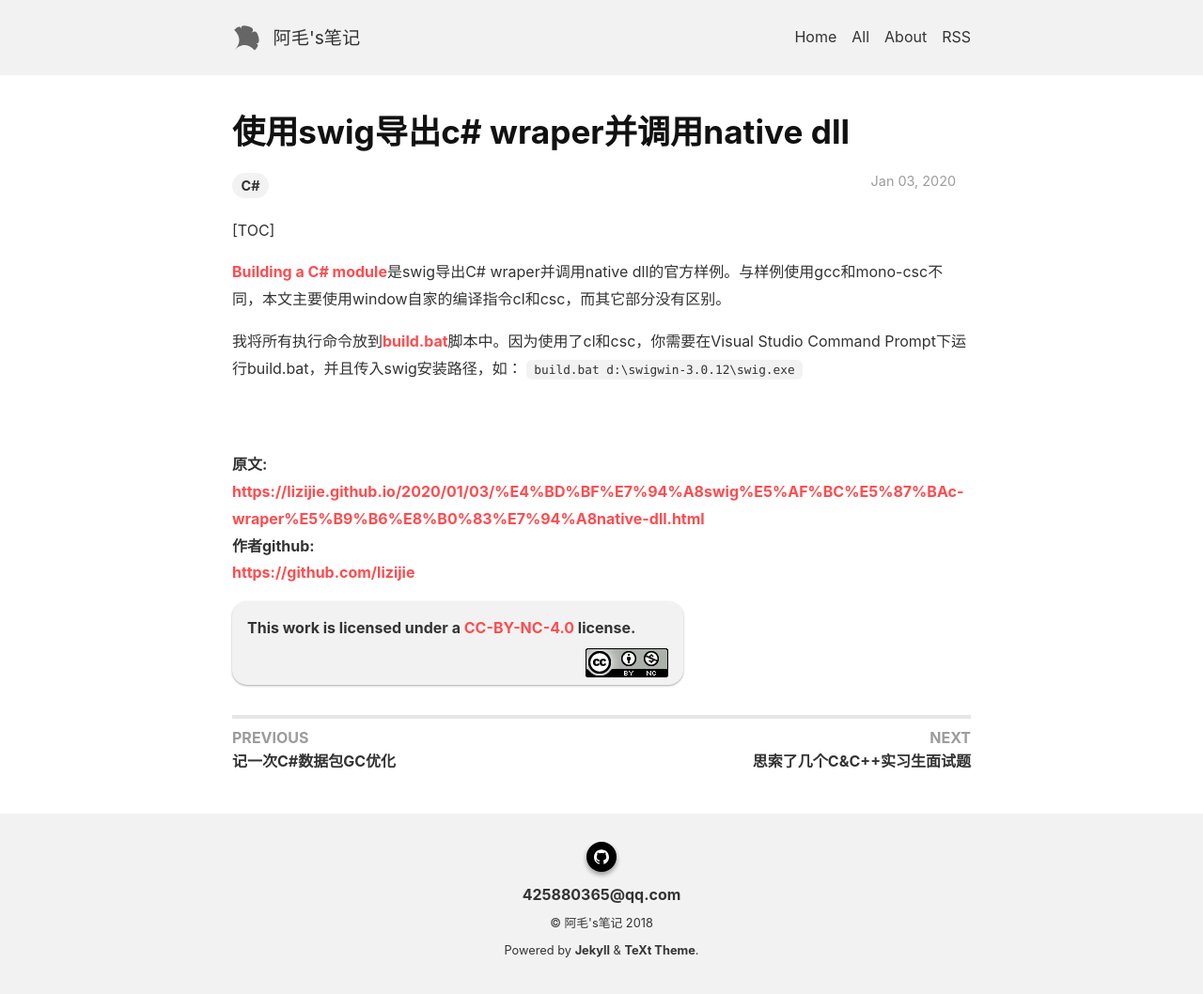
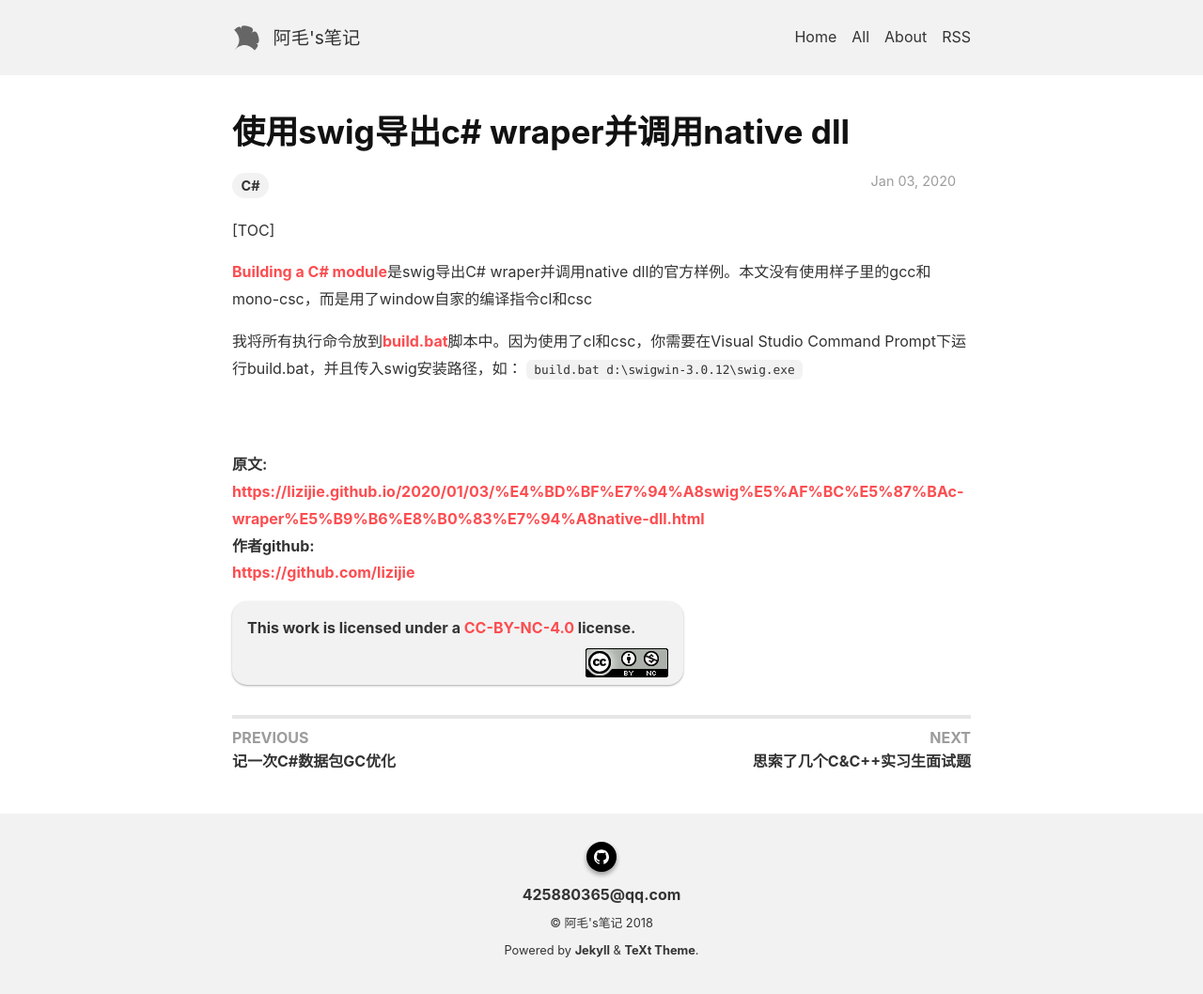
Before and after one commit to lizijie/lizijie.github.io, a Jekyll site: the page built from _posts/2020-01-03-使用swig导出c# wraper并调用native dll.md, in a window 1280 px wide. Shown: the whole page at 94% size. Built offline with Jekyll 4.4.1, drawn with Linux system fonts in a browser that asks for light colours; nearby versions of some CDN libraries; comment, search, counter and statistics services are not loaded.

Commit message:
Update 2020-01-03-使用swig导出c# wraper并调用native dll.md

```diff
--- a/_posts/2020-01-03-使用swig导出c# wraper并调用native dll.md
+++ b/_posts/2020-01-03-使用swig导出c# wraper并调用native dll.md
@@ -7,7 +7,7 @@ tags: C#
 
 [TOC]
 
-[Building a C# module](http://www.swig.org/tutorial.html)是swig导出C# wraper并调用native dll的官方样例。与样例使用gcc和mono-csc不同，本文主要使用window自家的编译指令cl和csc，而其它部分没有区别。
+[Building a C# module](http://www.swig.org/tutorial.html)是swig导出C# wraper并调用native dll的官方样例。本文没有使用样子里的gcc和mono-csc，而是用了window自家的编译指令cl和csc
 
 我将所有执行命令放到[build.bat](https://github.com/lizijie/csharp_swig_tutorial/blob/master/build.bat)脚本中。因为使用了cl和csc，你需要在Visual Studio Command Prompt下运行build.bat，并且传入swig安装路径，如：
 `build.bat d:\swigwin-3.0.12\swig.exe`
```
